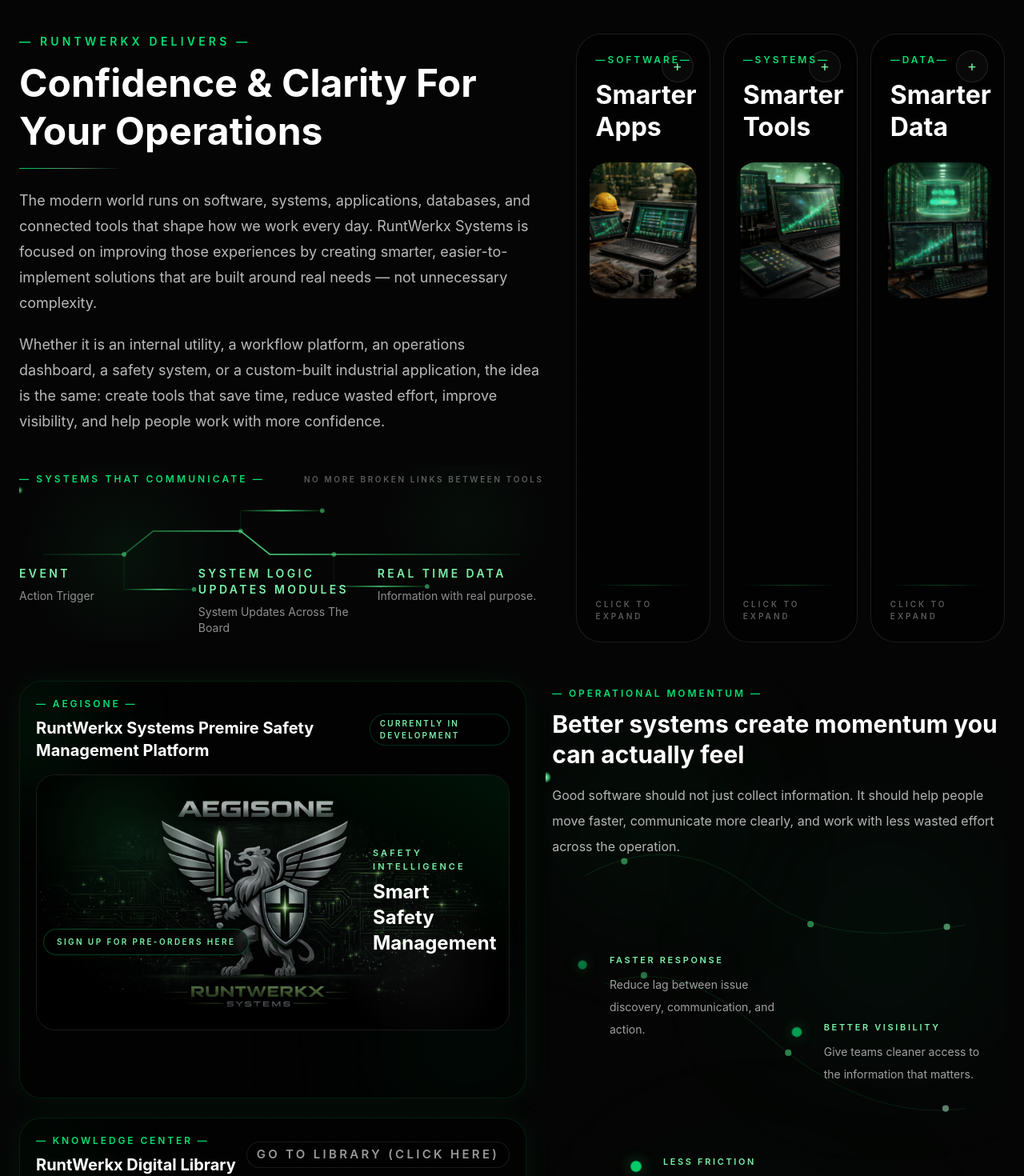
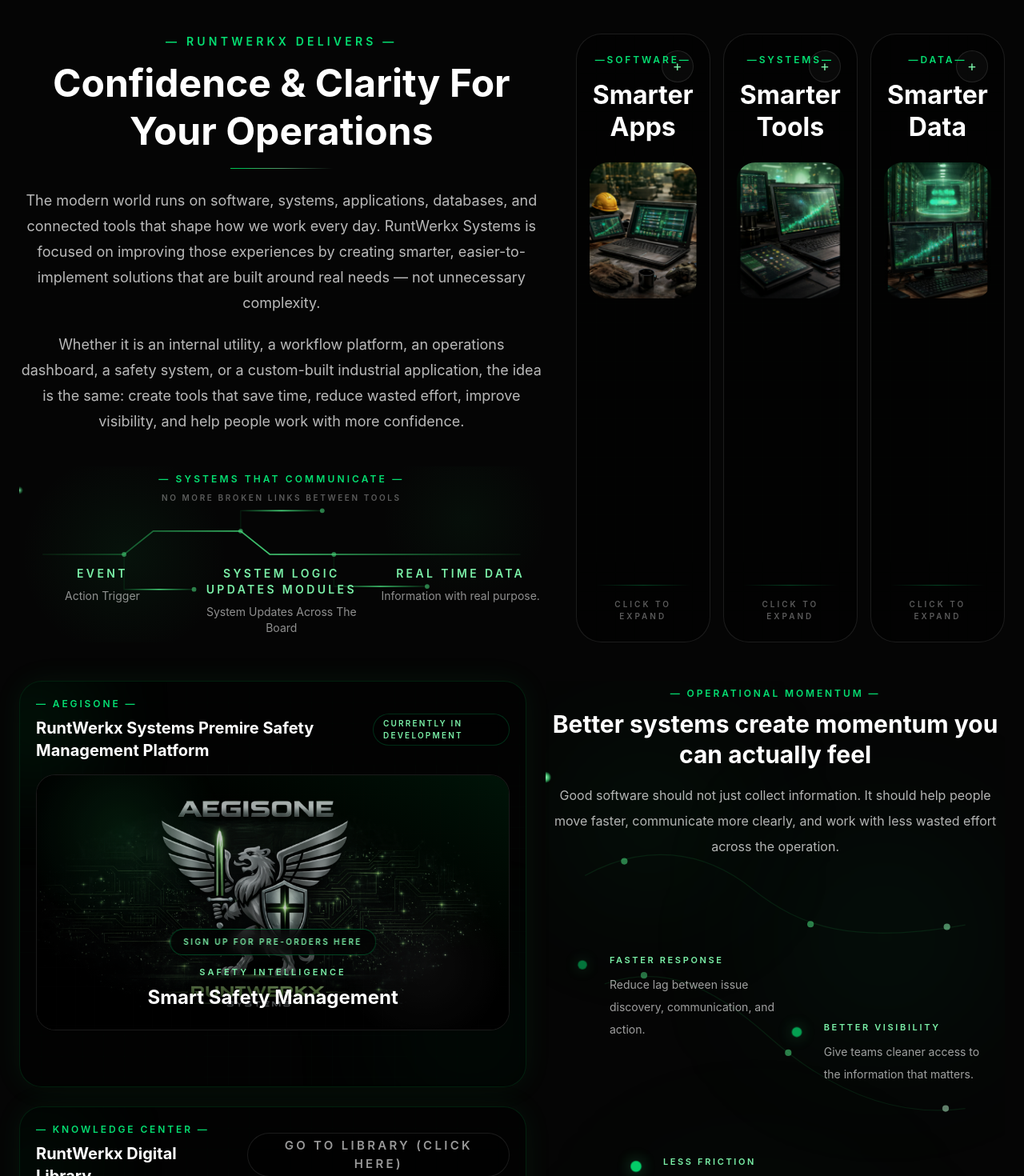
Before and after one commit to clutchadvantage-creator/runtwerkx-site, a React (Vite) app: page / in a window 1280 px wide. Shown: the part 1330-2800 px from the top of the page at 80% size. Built offline with nearby package versions, Linux system fonts and the light colour scheme.

Commit message:
UI alignment polish - centered sections

```diff
--- a/src/components/home/AboutSection.jsx
+++ b/src/components/home/AboutSection.jsx
@@ -5,6 +5,8 @@
 
         {/* LEFT SIDE */}
         <div>
+          {/* CENTERED HEADER */}
+          <div className="mx-auto max-w-md text-center">
             <p className="text-sm font-semibold uppercase tracking-[0.3em] text-green-400">
               ― About ―
             </p>
@@ -13,7 +15,8 @@
               Humble Beginnings
             </h2>
 
-          <div className="mt-4 h-px w-32 bg-gradient-to-r from-green-500 via-green-300/60 to-transparent" />
+            <div className="mx-auto mt-4 h-px w-32 bg-gradient-to-r from-green-500 via-green-300/60 to-transparent" />
+          </div>
 
           {/* IMAGE PANEL */}
           <div className="group relative mt-8 h-[340px] w-full overflow-hidden rounded-[1.75rem] border border-green-500/20 bg-black/50 shadow-[0_0_35px_rgba(34,197,94,0.08)] md:h-[460px]">
@@ -36,9 +39,9 @@
             <div className="absolute inset-0 bg-gradient-to-tr from-black/75 via-black/20 to-green-500/10" />
             <div className="absolute inset-0 bg-[radial-gradient(circle_at_20%_20%,rgba(34,197,94,0.16),transparent_28%),radial-gradient(circle_at_80%_75%,rgba(255,255,255,0.05),transparent_22%)] opacity-80 transition duration-700 group-hover:opacity-100" />
 
-            {/* OPTIONAL BOTTOM CONTENT AREA (currently empty but fixed) */}
+            {/* OPTIONAL BOTTOM CONTENT AREA */}
             <div className="absolute inset-x-0 bottom-0 p-6">
-              {/* You can drop text here later */}
+              {/* future content */}
             </div>
 
           </div>
--- a/src/components/home/HeroSection.jsx
+++ b/src/components/home/HeroSection.jsx
@@ -24,7 +24,7 @@
       <div className="relative mx-auto grid max-w-7xl gap-10 px-6 py-24 md:grid-cols-2 md:items-center">
         <div className="text-center md:text-center">
           <p className="mb-4 text-sm font-semibold uppercase tracking-[0.3em] text-green-400">
-            ⇼ RUNTWERKX ⇼
+            ― RUNTWERKX ―
           </p>
 
           <h1 className="mb-6 text-5xl font-black leading-tight md:text-7xl">
--- a/src/components/home/ModernSystemsSection.jsx
+++ b/src/components/home/ModernSystemsSection.jsx
@@ -188,7 +188,7 @@
       </svg>
 
       <div className="relative z-10 px-2 py-2">
-        <div className="max-w-xl">
+        <div className="mx-auto max-w-xl text-center">
           <div className="text-xs font-semibold uppercase tracking-[0.24em] text-green-400">
             ― Operational Momentum ―
           </div>
@@ -197,7 +197,7 @@
             Better systems create momentum you can actually feel
           </h3>
 
-          <p className="mt-4 max-w-xl text-base leading-8 text-white/70">
+          <p className="mx-auto mt-4 max-w-xl text-base leading-8 text-white/70">
             Good software should not just collect information. It should help people move
             faster, communicate more clearly, and work with less wasted effort across the
             operation.
@@ -259,31 +259,33 @@
       <div className="mx-auto max-w-7xl px-6 py-20">
         <div className="grid gap-10 lg:grid-cols-[1.1fr_0.9fr]">
           <div>
+            <div className="mx-auto max-w-3xl text-center">
               <p className="text-sm font-semibold uppercase tracking-[0.3em] text-green-400">
                 ― RuntWerkx Delivers ―
               </p>
 
-            <h2 className="mt-3 max-w-3xl text-3xl font-bold leading-tight md:text-5xl">
+              <h2 className="mt-3 text-3xl font-bold leading-tight md:text-5xl">
                 Confidence & Clarity For Your Operations
               </h2>
 
-            <div className="mt-4 h-px w-32 bg-gradient-to-r from-green-500 via-green-300/60 to-transparent" />
+              <div className="mx-auto mt-4 h-px w-32 bg-gradient-to-r from-green-500 via-green-300/60 to-transparent" />
 
-            <p className="mt-6 max-w-3xl text-lg leading-8 text-white/72">
+              <p className="mx-auto mt-6 max-w-2xl text-lg leading-8 text-white/72">
                 The modern world runs on software, systems, applications, databases, and connected tools
                 that shape how we work every day. RuntWerkx Systems is focused on improving those experiences
                 by creating smarter, easier-to-implement solutions that are built around real needs — not
                 unnecessary complexity.
               </p>
 
-            <p className="mt-5 max-w-3xl text-lg leading-8 text-white/72">
+              <p className="mx-auto mt-5 max-w-2xl text-lg leading-8 text-white/72">
                 Whether it is an internal utility, a workflow platform, an operations dashboard, a safety
                 system, or a custom-built industrial application, the idea is the same: create tools that
                 save time, reduce wasted effort, improve visibility, and help people work with more
                 confidence.
               </p>
+            </div>
 
-            <div className="mt-10 relative h-[220px] overflow-hidden">
+            <div className="relative mt-10 h-[220px] overflow-hidden">
               <div className="absolute inset-0 opacity-[0.04] bg-[linear-gradient(rgba(34,197,94,0.10)_1px,transparent_1px),linear-gradient(90deg,rgba(34,197,94,0.10)_1px,transparent_1px)] bg-[size:26px_26px]" />
               <div className="absolute inset-0 bg-[radial-gradient(circle_at_20%_50%,rgba(34,197,94,0.07),transparent_24%),radial-gradient(circle_at_85%_30%,rgba(34,197,94,0.05),transparent_18%)]" />
 
@@ -414,31 +416,31 @@
               </svg>
 
               <div className="relative z-10 flex h-full flex-col justify-between py-2">
-                <div className="flex items-center justify-between">
+                <div className="flex flex-col items-center gap-2 text-center">
                   <div className="text-xs font-semibold uppercase tracking-[0.26em] text-green-400">
                     ― Systems That Communicate ―
                   </div>
-                  <div className="hidden text-[10px] font-semibold uppercase tracking-[0.26em] text-white/35 md:block">
+                  <div className="text-[10px] font-semibold uppercase tracking-[0.26em] text-white/35">
                     No More Broken Links Between Tools
                   </div>
                 </div>
 
                 <div className="grid gap-4 sm:grid-cols-3">
-                  <div>
+                  <div className="text-center">
                     <div className="text-sm font-semibold uppercase tracking-[0.24em] text-green-300">
                       Event
                     </div>
                     <div className="mt-2 text-sm text-white/55">Action Trigger</div>
                   </div>
 
-                  <div>
+                  <div className="text-center">
                     <div className="text-sm font-semibold uppercase tracking-[0.24em] text-green-300">
                       System Logic Updates Modules
                     </div>
                     <div className="mt-2 text-sm text-white/55">System Updates Across The Board</div>
                   </div>
 
-                  <div>
+                  <div className="text-center">
                     <div className="text-sm font-semibold uppercase tracking-[0.24em] text-green-300">
                       Real Time Data
                     </div>
@@ -458,7 +460,7 @@
                   key={card.title}
                   type="button"
                   onClick={() => setActiveCapability(isOpen ? -1 : index)}
-                  className={`group relative min-h-[520px] overflow-hidden rounded-[2rem] border text-left transition-all duration-500 ${
+                  className={`group relative min-h-[520px] overflow-hidden rounded-[2rem] border text-center transition-all duration-500 ${
                     isOpen
                       ? 'col-span-2 border-green-400/70 bg-black/75 shadow-[0_0_35px_rgba(34,197,94,0.14)]'
                       : 'col-span-1 border-white/10 bg-black/50 hover:border-green-400/35 hover:bg-black/60'
@@ -470,9 +472,9 @@
                     {isOpen ? '−' : '+'}
                   </div>
 
-                  <div className="relative flex h-full min-h-[520px] flex-col p-6">
-                    <div>
-                      <div className="text-xs font-semibold uppercase tracking-[0.24em] text-green-400">
+                  <div className="relative flex h-full min-h-[520px] flex-col items-center p-6 text-center">
+                    <div className="flex flex-col items-center">
+                      <div className="text-center text-xs font-semibold uppercase tracking-[0.24em] text-green-400">
                         {card.kicker}
                       </div>
 
@@ -505,14 +507,14 @@
                         isOpen ? 'mt-6 max-h-[320px] opacity-100' : 'mt-0 max-h-0 opacity-0'
                       }`}
                     >
-                      <div className="max-w-xl">
-                        <div className="mb-4 h-px w-24 bg-gradient-to-r from-green-500 via-green-300/60 to-transparent" />
-                        <p className="text-base leading-8 text-white/72">{card.text}</p>
+                      <div className="mx-auto max-w-xl">
+                        <div className="mx-auto mb-4 h-px w-24 bg-gradient-to-r from-green-500 via-green-300/60 to-transparent" />
+                        <p className="mx-auto max-w-md text-base leading-8 text-white/72">{card.text}</p>
                       </div>
                     </div>
 
                     {!isOpen && (
-                      <div className="relative mt-auto pt-6">
+                      <div className="relative mt-auto w-full pt-6 text-center">
                         <div className="h-px w-full bg-gradient-to-r from-green-500/0 via-green-400/30 to-green-500/0" />
                         <div className="mt-4 text-[10px] font-semibold uppercase tracking-[0.3em] text-white/35">
                           Click to Expand
@@ -534,8 +536,8 @@
               <div className="absolute bottom-0 right-0 h-36 w-36 rounded-full bg-green-400/10 blur-[90px]" />
 
               <div className="relative">
-                <div className="mb-4 flex items-center justify-between">
-                  <div>
+                <div className="mb-4 flex flex-col items-center justify-center gap-4 text-center md:flex-row md:items-center md:justify-between md:text-left">
+                  <div className="text-center md:text-left">
                     <div className="text-xs font-semibold uppercase tracking-[0.24em] text-green-400">
                       ― AegisOne ―
                     </div>
@@ -563,13 +565,13 @@
                   <button
                     type="button"
                     onClick={() => openExternalOrLog(preorderLinks.aegisone)}
-                    className="absolute left-2 top-48 rounded-full border border-green-400/30 bg-black/55 px-4 py-2 text-[10px] font-semibold uppercase tracking-[0.24em] text-green-300 backdrop-blur transition hover:scale-[1.05] hover:border-green-300 hover:text-green-200"
+                    className="absolute left-1/2 top-48 -translate-x-1/2 rounded-full border border-green-400/30 bg-black/55 px-4 py-2 text-center text-[10px] font-semibold uppercase tracking-[0.24em] text-green-300 backdrop-blur transition hover:scale-[1.05] hover:border-green-300 hover:text-green-200"
                   >
                     SIGN UP FOR PRE-ORDERS HERE
                   </button>
 
-                  <div className="absolute inset-x-82 bottom-0 p-23">
-                    <div className="max-w-lg">
+                  <div className="absolute inset-x-0 bottom-0 p-6 text-center">
+                    <div className="mx-auto max-w-lg">
                       <div className="text-[11px] font-semibold uppercase tracking-[0.28em] text-green-300">
                         Safety Intelligence
                       </div>
@@ -588,8 +590,8 @@
               <div className="absolute bottom-0 right-0 h-32 w-32 rounded-full bg-white/5 blur-[80px]" />
 
               <div className="relative">
-                <div className="mb-4 flex items-center justify-between">
-                  <div>
+                <div className="mb-4 flex flex-col items-center justify-center gap-4 text-center md:flex-row md:items-center md:justify-between md:text-left">
+                  <div className="text-center md:text-left">
                     <div className="text-xs font-semibold uppercase tracking-[0.24em] text-green-400">
                       ― Knowledge Center ―
                     </div>
@@ -601,7 +603,7 @@
                   <button
                     type="button"
                     onClick={() => navigate('/media-center')}
-                    className="rounded-full border border-white/10 bg-black/50 px-3 py-1 text-[15px] font-semibold uppercase tracking-[0.22em] text-white/60 transition hover:border-green-400/30 hover:text-green-300"
+                    className="rounded-full border border-white/10 bg-black/50 px-3 py-1 text-center text-[15px] font-semibold uppercase tracking-[0.22em] text-white/60 transition hover:border-green-400/30 hover:text-green-300"
                   >
                     GO TO LIBRARY (Click Here)
                   </button>
--- a/src/components/home/ServicesSection.jsx
+++ b/src/components/home/ServicesSection.jsx
@@ -20,21 +20,37 @@
         ))}
       </div>
 
-      <div className="relative mb-10">
-        <p className="text-sm font-semibold uppercase tracking-[0.3em] text-green-400">― RuntWerkx Is ―</p>
-        <h2 className="mt-3 text-3xl font-bold md:text-4xl">Your Partner In Digital Systems Implementation.</h2>
-        <div className="mt-4 h-px w-32 bg-gradient-to-r from-green-500 via-green-300/60 to-transparent" />
+      {/* HEADER */}
+      <div className="relative mb-12 text-center">
+        <div className="mx-auto max-w-3xl">
+          <p className="text-sm font-semibold uppercase tracking-[0.3em] text-green-400">
+            ― RuntWerkx Is ―
+          </p>
+
+          <h2 className="mt-3 text-3xl font-bold md:text-4xl">
+            Your Partner In Digital Systems Implementation.
+          </h2>
+
+          <div className="mx-auto mt-4 h-px w-32 bg-gradient-to-r from-green-500 via-green-300/60 to-transparent" />
+        </div>
       </div>
 
+      {/* CARDS */}
       <div className="relative grid gap-6 md:grid-cols-3">
         {servicesCards.map((item) => (
           <div
             key={item.title}
-            className="rounded-3xl border border-white/10 bg-white/[0.05] p-6 backdrop-blur-sm transition duration-300 hover:-translate-y-1 hover:border-green-400/60 hover:bg-white/[0.07] hover:shadow-[0_0_35px_rgba(34,197,94,0.12)]"
+            className="relative rounded-3xl border border-white/10 bg-white/[0.05] p-6 text-center backdrop-blur-sm transition duration-300 hover:-translate-y-1 hover:border-green-400/60 hover:bg-white/[0.07] hover:shadow-[0_0_35px_rgba(34,197,94,0.12)]"
           >
             <div className="absolute inset-0 rounded-3xl bg-[radial-gradient(circle_at_top_right,rgba(34,197,94,0.08),transparent_28%)] pointer-events-none" />
-            <h3 className="relative text-xl font-bold">{item.title}</h3>
-            <p className="relative mt-3 text-white/70">{item.text}</p>
+
+            <h3 className="relative text-xl font-bold">
+              {item.title}
+            </h3>
+
+            <p className="relative mx-auto mt-3 max-w-sm text-white/70">
+              {item.text}
+            </p>
           </div>
         ))}
       </div>
--- a/src/components/home/WorkflowPanel.jsx
+++ b/src/components/home/WorkflowPanel.jsx
@@ -4,6 +4,7 @@
       <div className="absolute inset-0 opacity-[0.05] bg-[linear-gradient(rgba(34,197,94,0.16)_1px,transparent_1px),linear-gradient(90deg,rgba(34,197,94,0.16)_1px,transparent_1px)] bg-[size:28px_28px]" />
       <div className="absolute inset-0 bg-[radial-gradient(circle_at_50%_35%,rgba(34,197,94,0.10),transparent_42%)]" />
 
+      {/* HEADER */}
       <div className="relative mb-3 text-center">
         <div className="text-[11px] font-semibold uppercase tracking-[0.25em] text-green-400">
           ― Systems Minded ―
@@ -13,19 +14,25 @@
         </div>
       </div>
 
-      <div className="relative mx-auto h-[190px] w-full max-w-[420px]">
+      {/* FLOW */}
+      <div className="relative mx-auto h-[190px] w-full max-w-[420px] text-center">
+
+        {/* TOP */}
         <div className="absolute left-1/2 top-[12%] -translate-x-1/2 -translate-y-1/2 text-[20px] font-bold uppercase tracking-[0.12em] text-green-300">
           Prototype
         </div>
 
-        <div className="absolute left-[13%] top-[36%] -translate-x-1/2 -translate-y-1/2 text-[20px] font-bold uppercase tracking-[0.12em] text-green-300">
+        {/* LEFT */}
+        <div className="absolute left-[18%] top-[36%] -translate-x-1/2 -translate-y-1/2 text-[18px] font-bold uppercase tracking-[0.12em] text-green-300">
           Observe
         </div>
 
-        <div className="absolute left-[87%] top-[36%] -translate-x-1/2 -translate-y-1/2 text-[20px] font-bold uppercase tracking-[0.12em] text-green-300">
+        {/* RIGHT */}
+        <div className="absolute left-[82%] top-[36%] -translate-x-1/2 -translate-y-1/2 text-[18px] font-bold uppercase tracking-[0.12em] text-green-300">
           Test
         </div>
 
+        {/* BOTTOM */}
         <div className="absolute left-1/2 top-[90%] -translate-x-1/2 -translate-y-1/2 text-[20px] font-bold uppercase tracking-[0.12em] text-green-300">
           Build
         </div>
@@ -48,39 +55,11 @@
             </radialGradient>
           </defs>
 
-          <path
-            d="M102 58 C138 58, 156 42, 188 42"
-            stroke="url(#flowLine)"
-            strokeWidth="2"
-            strokeLinecap="round"
-          />
-          <path
-            d="M232 42 C264 42, 282 58, 318 58"
-            stroke="url(#flowLine)"
-            strokeWidth="2"
-            strokeLinecap="round"
-          />
-          <path
-            d="M210 66 C160 90, 145 120, 145 150"
-            stroke="url(#flowLine)"
-            strokeWidth="1.6"
-            strokeLinecap="round"
-            opacity="0.9"
-          />
-          <path
-            d="M210 66 C260 90, 275 120, 275 150"
-            stroke="url(#flowLine)"
-            strokeWidth="1.6"
-            strokeLinecap="round"
-            opacity="0.9"
-          />
-          <path
-            d="M210 66 L210 150"
-            stroke="url(#flowLine)"
-            strokeWidth="1.8"
-            strokeLinecap="round"
-            opacity="0.95"
-          />
+          <path d="M102 58 C138 58, 156 42, 188 42" stroke="url(#flowLine)" strokeWidth="2" strokeLinecap="round" />
+          <path d="M232 42 C264 42, 282 58, 318 58" stroke="url(#flowLine)" strokeWidth="2" strokeLinecap="round" />
+          <path d="M210 66 C160 90, 145 120, 145 150" stroke="url(#flowLine)" strokeWidth="1.6" strokeLinecap="round" opacity="0.9" />
+          <path d="M210 66 C260 90, 275 120, 275 150" stroke="url(#flowLine)" strokeWidth="1.6" strokeLinecap="round" opacity="0.9" />
+          <path d="M210 66 L210 150" stroke="url(#flowLine)" strokeWidth="1.8" strokeLinecap="round" opacity="0.95" />
 
           <circle cx="140" cy="52" r="3.2" fill="#4ade80" />
           <circle cx="210" cy="42" r="3.2" fill="#4ade80" />
```
Also changed, not shown: src/components/home/ProductShowcaseSection.jsx (+11 -16 lines). Lines whose indentation alone changed are shown as unchanged.
